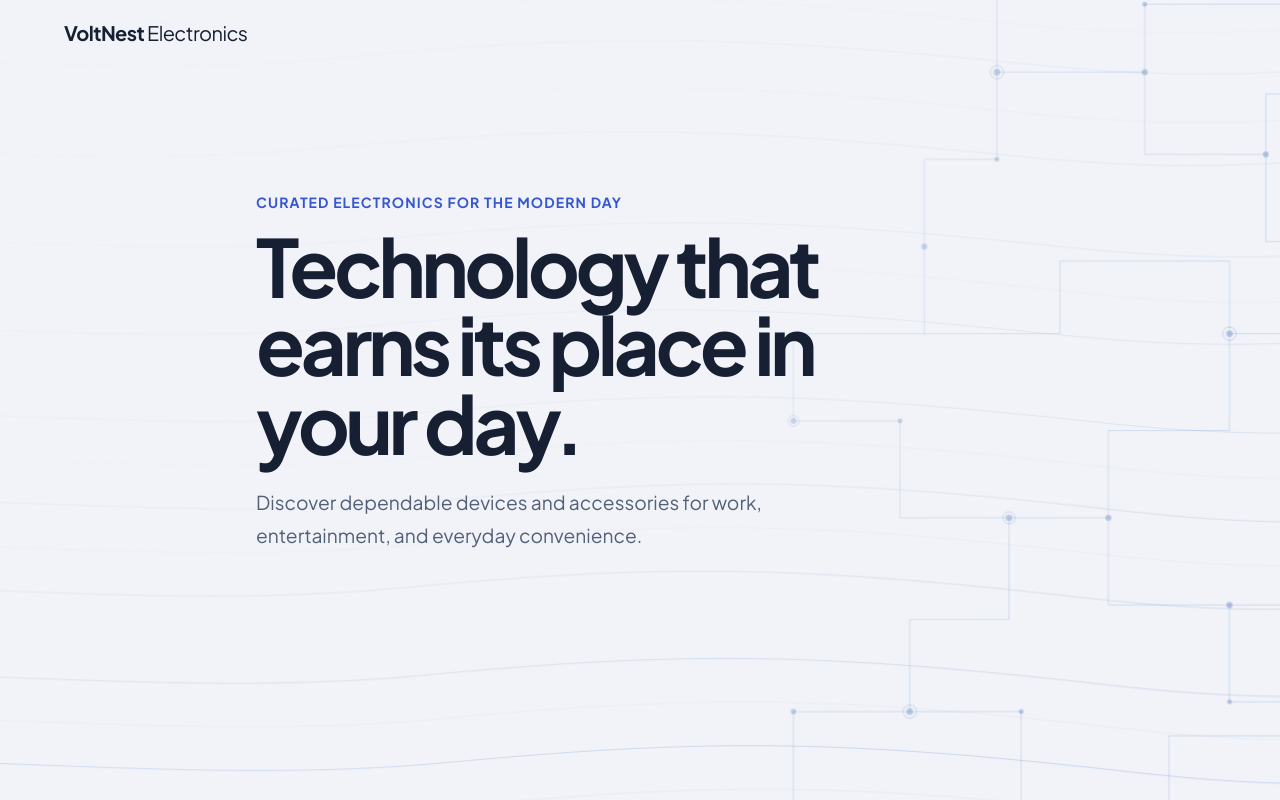
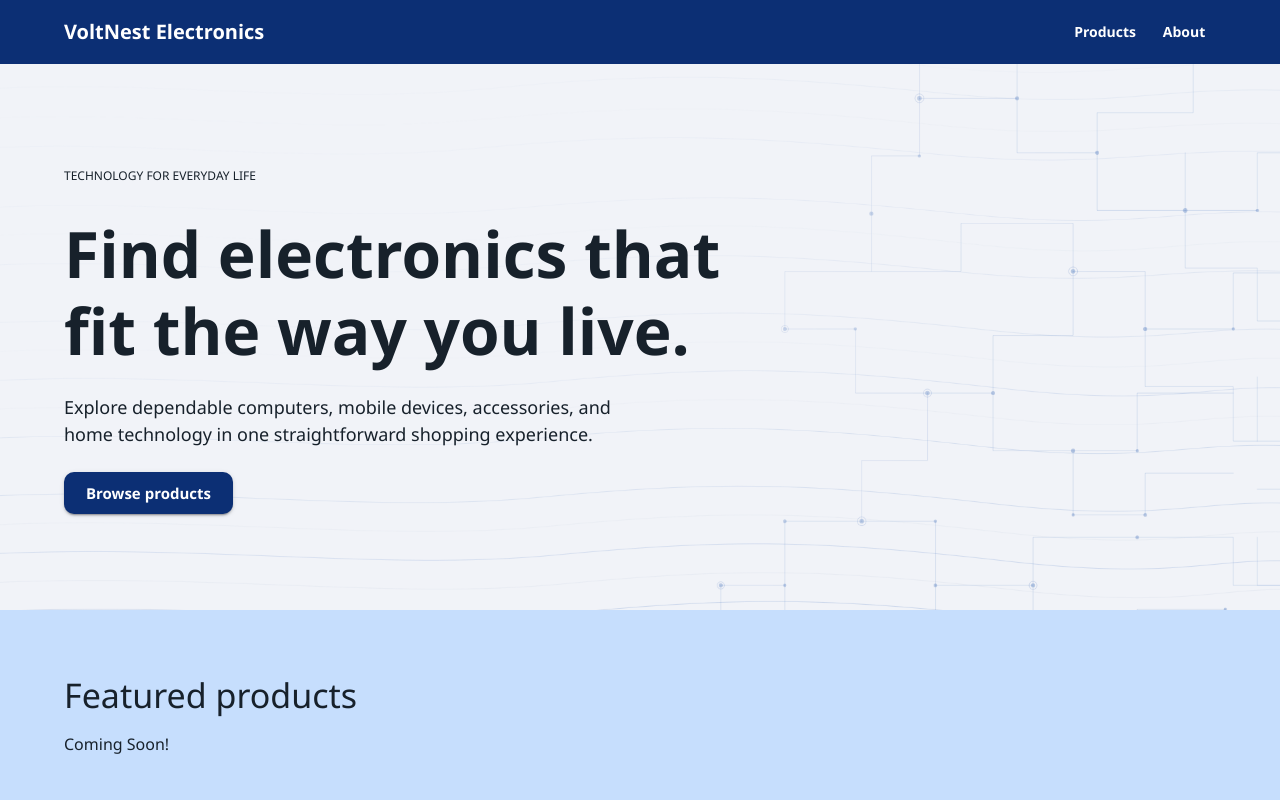
Before and after one commit to MitchellZH/voltnest-electronics, a React (Vite) app: page / in a window 1280 px wide. Shown: the top 800 px of the page. Built offline with nearby package versions, Linux system fonts and the light colour scheme.

Commit message:
feat: add Material UI styling

```diff
--- a/package.json
+++ b/package.json
@@ -10,6 +10,10 @@
     "preview": "vite preview"
   },
   "dependencies": {
+    "@emotion/react": "^11.14.0",
+    "@emotion/styled": "^11.14.1",
+    "@mui/icons-material": "^9.4.0",
+    "@mui/material": "^9.2.0",
     "react": "^19.2.7",
     "react-dom": "^19.2.7"
   },
--- a/src/App.tsx
+++ b/src/App.tsx
@@ -1,32 +1,277 @@
-import "./index.css";
+import { useState } from "react";
+import {
+  AppBar,
+  Box,
+  Button,
+  Container,
+  Stack,
+  Toolbar,
+  Typography,
+  Menu,
+  MenuItem,
+  IconButton,
+} from "@mui/material";
+import MenuIcon from "@mui/icons-material/Menu";
+import landingPageBg from "./images/landing-page-bg.png";
+
+const navigationItems = [
+  {
+    label: "Products",
+    href: "#featured-products",
+  },
+  {
+    label: "About",
+    href: "#about",
+  },
+];
 
 function App() {
+  const [anchorElNav, setAnchorElNav] = useState<null | HTMLElement>(null);
+
+  const handleOpenNavMenu = (event: React.MouseEvent<HTMLElement>) => {
+    setAnchorElNav(event.currentTarget);
+  };
+  const handleCloseNavMenu = () => {
+    setAnchorElNav(null);
+  };
   return (
-    <div className="app landing-page-background">
-      <header className="site-header">
-        <p className="brand-name">
-          VoltNest <span style={{ fontWeight: "normal" }}>Electronics</span>
-        </p>
-      </header>
+    <Box
+      sx={{
+        display: "flex",
+        minHeight: "100vh",
+        flexDirection: "column",
+        backgroundColor: "background.default",
+      }}
+    >
+      <AppBar position="fixed" elevation={0}>
+        <Container maxWidth="lg">
+          <Toolbar
+            disableGutters
+            sx={{
+              justifyContent: "space-between",
+            }}
+          >
+            <Typography
+              component="a"
+              href="#"
+              variant="h6"
+              sx={{
+                color: "inherit",
+                fontWeight: 700,
+                textDecoration: "none",
+              }}
+            >
+              VoltNest Electronics
+            </Typography>
+            {/* Hamburger Menu */}
+            <Box
+              component="nav"
+              aria-label="Primary navigation"
+              sx={{
+                display: { xs: "flex", md: "none" },
+                gap: 1,
+              }}
+            >
+              <IconButton
+                size="large"
+                aria-label="hamburger menu"
+                aria-controls="menu-appbar"
+                aria-haspopup="true"
+                onClick={handleOpenNavMenu}
+                color="inherit"
+              >
+                <MenuIcon />
+              </IconButton>
+              <Menu
+                id="menu-appbar"
+                anchorEl={anchorElNav}
+                anchorOrigin={{
+                  vertical: "bottom",
+                  horizontal: "right",
+                }}
+                keepMounted
+                transformOrigin={{
+                  vertical: "top",
+                  horizontal: "right",
+                }}
+                open={Boolean(anchorElNav)}
+                onClose={handleCloseNavMenu}
+                disableScrollLock
+                sx={{ display: { xs: "block", md: "none" } }}
+                slotProps={{
+                  paper: {
+                    sx: {
+                      backgroundColor: "primary.main",
+                      color: "common.white",
+                    },
+                  },
+                }}
+              >
+                {navigationItems.map((item) => (
+                  <MenuItem
+                    key={item.href}
+                    onClick={handleCloseNavMenu}
+                    component="a"
+                    href={item.href}
+                    color="inherit"
+                  >
+                    {item.label}
+                  </MenuItem>
+                ))}
+              </Menu>
+            </Box>
+            {/* Regular Menu */}
+            <Box
+              component="nav"
+              aria-label="Primary navigation"
+              sx={{
+                display: { xs: "none", md: "flex" },
+                gap: 1,
+              }}
+            >
+              {navigationItems.map((item) => (
+                <Button
+                  key={item.href}
+                  component="a"
+                  href={item.href}
+                  color="inherit"
+                >
+                  {item.label}
+                </Button>
+              ))}
+            </Box>
+          </Toolbar>
+        </Container>
+      </AppBar>
 
-      <main className="site-main">
-        <section className="hero" aria-labelledby="hero-heading">
-          <p className="hero__eyebrow">
-            Curated electronics for the modern day
-          </p>
-          <h1 id="hero-heading">
-            Technology that earns its place in your day.
-          </h1>
-          <p className="hero__description">
-            Discover dependable devices and accessories for work, entertainment,
-            and everyday convenience.
-          </p>
-        </section>
-      </main>
-      <footer className="site-footer">
-        <p>VoltNest Electronics &copy; 2026</p>
-      </footer>
-    </div>
+      <Toolbar />
+
+      <Box
+        component="main"
+        sx={{
+          flexGrow: 1,
+        }}
+      >
+        <Box
+          component="section"
+          sx={{
+            backgroundColor: "background.paper",
+            backgroundImage: `url(${landingPageBg})`,
+            backgroundSize: "cover",
+            backgroundPosition: "center",
+            backgroundRepeat: "no-repeat",
+            py: {
+              xs: 8,
+              md: 12,
+            },
+          }}
+        >
+          <Container maxWidth="lg">
+            <Stack
+              spacing={3}
+              sx={{
+                maxWidth: 720,
+              }}
+            >
+              <Typography component="p" variant="overline" color="primary.main">
+                Technology for everyday life
+              </Typography>
+
+              <Typography
+                component="h1"
+                variant="h2"
+                sx={{
+                  fontSize: {
+                    xs: "2.5rem",
+                    md: "4rem",
+                  },
+                }}
+              >
+                Find electronics that fit the way you live.
+              </Typography>
+
+              <Typography
+                variant="body1"
+                color="text.secondary"
+                sx={{
+                  maxWidth: 600,
+                  fontSize: "1.125rem",
+                }}
+              >
+                Explore dependable computers, mobile devices, accessories, and
+                home technology in one straightforward shopping experience.
+              </Typography>
+
+              <Box>
+                <Button
+                  component="a"
+                  href="#featured-products"
+                  variant="contained"
+                  size="large"
+                >
+                  Browse products
+                </Button>
+              </Box>
+            </Stack>
+          </Container>
+        </Box>
+
+        <Box
+          id="featured-products"
+          component="section"
+          sx={{
+            py: 8,
+          }}
+        >
+          <Container maxWidth="lg">
+            <Stack spacing={2}>
+              <Typography component="h2" variant="h4">
+                Featured products
+              </Typography>
+
+              <Typography color="text.secondary">Coming Soon!</Typography>
+            </Stack>
+          </Container>
+        </Box>
+
+        <Box
+          id="about"
+          component="section"
+          sx={{
+            backgroundColor: "background.paper",
+            py: 8,
+          }}
+        >
+          <Container maxWidth="lg">
+            <Stack spacing={2} sx={{ maxWidth: 720 }}>
+              <Typography component="h2" variant="h4">
+                About VoltNest
+              </Typography>
+
+              <Typography color="text.secondary">
+                VoltNest Electronics is designed to make discovering and
+                comparing everyday electronics a breeze.
+              </Typography>
+            </Stack>
+          </Container>
+        </Box>
+      </Box>
+
+      <Box
+        component="footer"
+        sx={{
+          backgroundColor: "grey.900",
+          color: "common.white",
+          py: 3,
+        }}
+      >
+        <Container maxWidth="lg">
+          <Typography variant="body2">
+            &copy; {new Date().getFullYear()} VoltNest Electronics
+          </Typography>
+        </Container>
+      </Box>
+    </Box>
   );
 }
 
--- a/src/index.css
+++ b/src/index.css
@@ -1,119 +1,7 @@
-:root {
-  font-family:
-    "Plus Jakarta Sans",
-    -apple-system,
-    BlinkMacSystemFont,
-    "Segoe UI",
-    sans-serif;
-  color: #172033;
-  background: #f4f6fa;
-  font-synthesis: none;
-  text-rendering: optimizeLegibility;
-}
-
-* {
-  box-sizing: border-box;
-}
-
 html {
-  min-width: 320px;
-  background: #e2e4e7;
+  scroll-behavior: smooth;
 }
 
 body {
   min-width: 320px;
-  min-height: 100vh;
-  margin: 0;
 }
-
-button,
-input,
-select,
-textarea {
-  font: inherit;
-}
-
-a {
-  color: inherit;
-}
-
-.app {
-  display: grid;
-  grid-template-rows: auto 1fr auto;
-  min-height: 100vh;
-}
-
-.landing-page-background {
-  background-color: #f1f4fa;
-  background-image: url("./images/landing-page-bg.png");
-  background-position: 65% center;
-  background-repeat: no-repeat;
-  background-size: cover;
-}
-
-.site-header,
-.site-footer {
-  padding: 1.25rem clamp(1.25rem, 5vw, 4rem);
-}
-
-.brand-name,
-.site-footer p {
-  margin: 0;
-}
-
-.brand-name {
-  font-size: 1.25rem;
-  font-weight: 700;
-  letter-spacing: -0.03em;
-}
-
-.site-main {
-  display: grid;
-  place-items: start;
-  padding: clamp(4rem, 10vw, 8rem) clamp(4rem, 10vw, 10rem);
-}
-
-.hero {
-  width: min(100%, 48rem);
-}
-
-.hero__eyebrow {
-  margin: 0 0 1rem;
-  color: #3456d1;
-  font-size: 0.875rem;
-  font-weight: 700;
-  letter-spacing: 0.08em;
-  text-transform: uppercase;
-}
-
-.hero h1 {
-  max-width: 12ch;
-  margin: 0;
-  font-size: clamp(2.5rem, 8vw, 5rem);
-  line-height: 0.98;
-  letter-spacing: -0.055em;
-}
-
-.hero__description {
-  max-width: 40rem;
-  margin: 1.5rem 0 0;
-  color: #536078;
-  font-size: clamp(1rem, 2vw, 1.2rem);
-  line-height: 1.7;
-}
-
-.site-footer {
-  color: #667085;
-  font-size: 15px;
-}
-
-@media (min-width: 1200px) {
-  .landing-page-background {
-    background-position: 60% center;
-  }
-
-  .site-main {
-    padding-left: clamp(8rem, 20vw, 18.75rem);
-    padding-bottom: clamp(6rem, 20vw, 18.75rem);
-  }
-}
--- a/src/main.tsx
+++ b/src/main.tsx
@@ -1,8 +1,10 @@
 import { StrictMode } from "react";
 import { createRoot } from "react-dom/client";
-
+import CssBaseline from "@mui/material/CssBaseline";
+import { ThemeProvider } from "@mui/material/styles";
+import App from "./App.tsx";
+import { appTheme } from "./theme/appTheme";
 import "./index.css";
-import App from "./App.tsx";
 
 const rootElement = document.getElementById("root");
 
@@ -12,6 +14,9 @@ if (!rootElement) {
 
 createRoot(document.getElementById("root")!).render(
   <StrictMode>
-    <App />
+    <ThemeProvider theme={appTheme}>
+      <CssBaseline />
+      <App />
+    </ThemeProvider>
   </StrictMode>,
 );
--- /dev/null
+++ b/src/theme/appTheme.ts
@@ -0,0 +1,41 @@
+import { createTheme } from "@mui/material/styles";
+
+export const appTheme = createTheme({
+  palette: {
+    mode: "light",
+    primary: {
+      main: "#0c2f74",
+      contrastText: "#FFFFFF",
+    },
+    secondary: {
+      main: "#F59E0B",
+    },
+    background: {
+      default: "#c6defd",
+      paper: "#FFFFFF",
+    },
+    text: {
+      primary: "#17212B",
+      secondary: "#5B6573",
+    },
+  },
+  typography: {
+    fontFamily: '"Segoe UI", Roboto, Helvetica, Arial, sans-serif',
+    h1: {
+      fontWeight: 700,
+    },
+    h2: {
+      fontWeight: 700,
+    },
+    h3: {
+      fontWeight: 700,
+    },
+    button: {
+      fontWeight: 600,
+      textTransform: "none",
+    },
+  },
+  shape: {
+    borderRadius: 10,
+  },
+});
```
Also changed, not shown: 1 other file (tests, documents, lock files or other folders).
